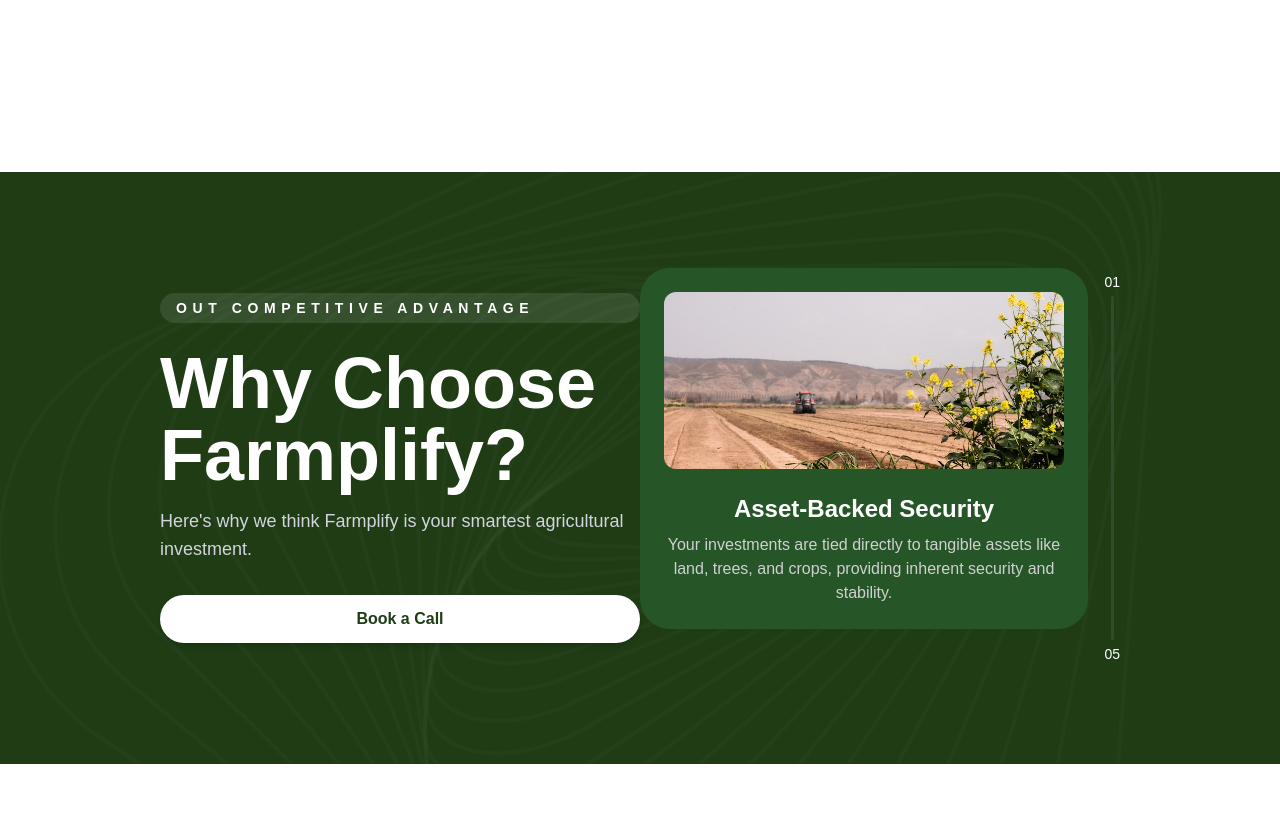
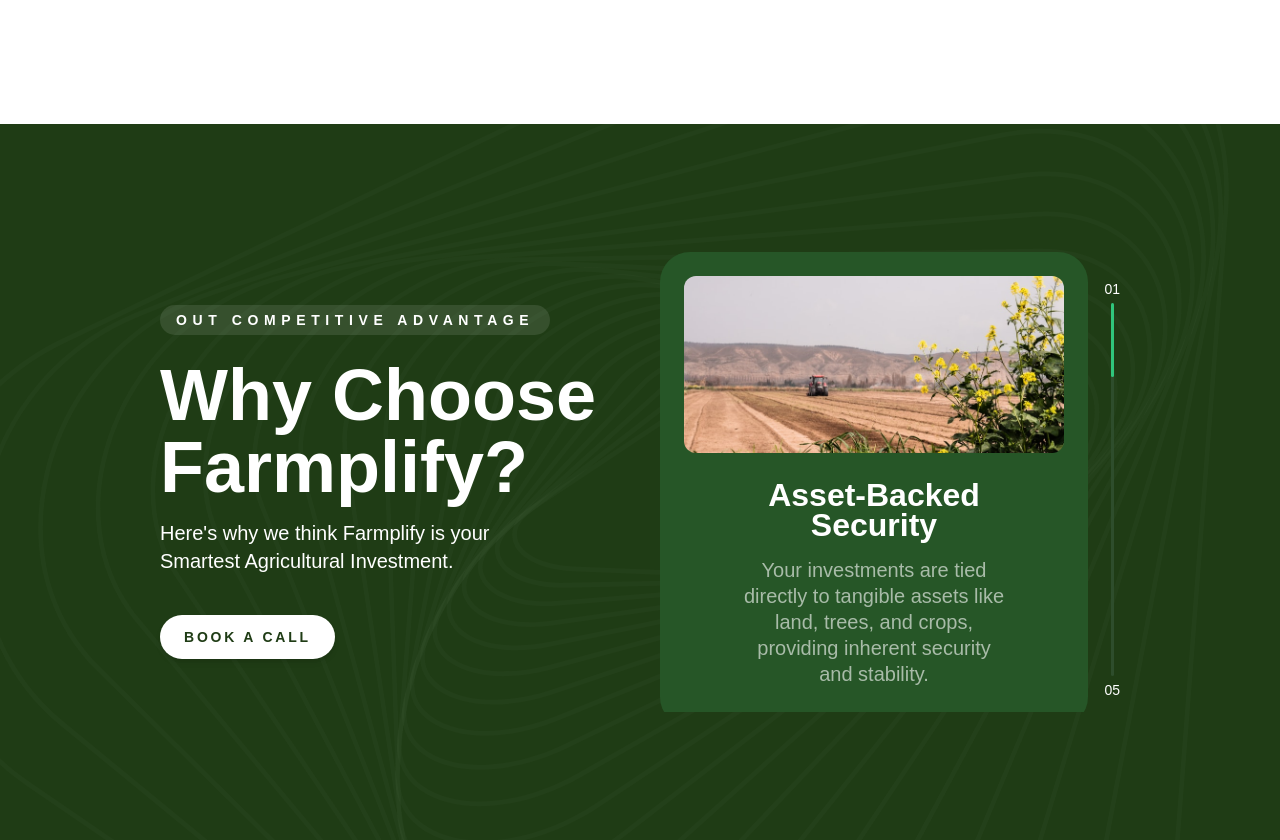
Before and after one commit to Sir-muhell/farmplify, a React (Vite) app: page / in a window 1280 px wide. Shown: the part 2960-3800 px from the top of the page. Before the commit the page ends 3724 px from the top, so only its background shows below. Built offline with nearby package versions, Linux system fonts and the light colour scheme; a web font is replaced by a local one.

Commit message:
Advatage component

```diff
--- a/src/components/Advantage.tsx
+++ b/src/components/Advantage.tsx
@@ -51,7 +51,7 @@ const Advantage = () => {
 
   return (
     <section
-      className="bg-[#1F3C15] text-white px-20 lg:px-40 py-24 gap-16 "
+      className="bg-[#1F3C15] text-white px-20 lg:px-40 py-32 gap-16 "
       style={{
         backgroundImage: `url(${Image})`,
         backgroundRepeat: "repeat",
@@ -59,60 +59,67 @@ const Advantage = () => {
         backgroundPosition: "center",
       }}
     >
-      <div className=" max-w-[1037px] mx-auto flex">
+      <div className=" max-w-[1037px] grid grid-cols-2 m-auto gap-10 items-center">
         {/* Left Static Section */}
-        <div className="w-1/2 flex flex-col justify-center">
+        <div className="">
           <div className="bg-[#FFFFFF1A] py-2 px-4 flex inline-flex rounded-full uppercase">
             <div className="section-text-2">Out competitive advantage</div>
           </div>
           <h2 className="text-7xl font-bold mt-6">Why Choose Farmplify?</h2>
-          <p className="mt-4 text-lg text-gray-300">
-            Here's why we think Farmplify is your smartest agricultural
-            investment.
+          <p className="mt-4 text-xl text-white max-w-[80%]">
+            Here's why we think Farmplify is your Smartest Agricultural
+            Investment.
           </p>
-          <button className="mt-8 bg-white text-[#1F3C15] font-semibold px-6 py-3 rounded-full shadow-md hover:scale-105 transition">
+          <button className="mt-10 bg-white text-[#1F3C15] font-semibold text-sm tracking-[0.2em] font-semibold px-6 py-3 rounded-full shadow-md hover:scale-105 transition uppercase">
             Book a Call
           </button>
         </div>
 
         {/* Right Scrollable Section */}
-        <div className="relative w-1/2 h-[400px] flex">
+        <div className="relative  h-[460px] flex">
           {/* Scrollable Cards */}
           <div
             ref={scrollRef}
-            className="overflow-y-scroll space-y-10 pr-8 pb-6"
-            style={{ scrollBehavior: "smooth", height: "100%" }}
+            className="overflow-y-scroll space-y-14 pr-8 pb-6 no-scrollbar"
+            style={{
+              scrollBehavior: "smooth",
+              height: "100%",
+              scrollbarWidth: "none",
+              msOverflowStyle: "none",
+            }}
           >
             {cards.map((card, i) => (
+              <div className="relative">
                 <div
                   key={i}
-                className="bg-[#265627] rounded-[30px] p-6 flex flex-col items-center text-center"
+                  className="bg-[#265627] rounded-[30px] p-6 flex flex-col items-center text-center pb-10"
                 >
                   <img
                     src={card.image}
                     alt={card.title}
                     className="w-full h-[177px] object-cover rounded-xl"
                   />
-                <h3 className="text-white text-2xl font-bold mt-6">
+                  <div className="max-w-[70%]">
+                    <h3 className="text-white text-[32px] leading-[93%] font-semibold mt-7">
                       {card.title}
                     </h3>
-                <p className="text-[#D0D0D0] mt-2 text-base">
+                    <p className="text-[#FFFFFF99] mt-4 text-xl leading-[130%] font-medium">
                       {card.description}
                     </p>
                   </div>
-            ))}
                 </div>
-
-          {/* Vertical Progress Indicator */}
-          <div className="absolute top-0 right-0 h-full flex flex-col items-center justify-between py-1">
+                <div className="absolute top-0 -right-8 h-full flex flex-col items-center justify-center py-1">
                   <span className="text-white text-sm">01</span>
-            <div className="relative w-[3px] bg-[#2E4D2C] rounded-full h-full mt-1 mb-1">
+                  <div className="relative w-[3px] bg-[#2E4D2C] rounded-full h-[80%] mt-1 mb-1">
                     <motion.div
                       className="absolute left-0 top-0 w-full bg-[#30C67C] rounded-full"
-                style={{ height: progressHeight }}
+                      style={{ height: `${20 * (i + 1)}%` }}
                     />
                   </div>
                   <span className="text-white text-sm">05</span>
+                </div>
+              </div>
+            ))}
           </div>
         </div>
       </div>
--- a/src/components/WhatWeDo.tsx
+++ b/src/components/WhatWeDo.tsx
@@ -29,7 +29,7 @@ const WhatWeDo = () => {
   const [activeIndex, setActiveIndex] = useState(0);
 
   return (
-    <div className="px-20 py-26 max-w-[1400px] mx-auto">
+    <div className="px-20 pt-26 max-w-[1400px] mx-auto">
       <div className="grid grid-cols-2 gap-12 items-start">
         <div>
           <div className="bg-[#30C67C1A] py-2 px-4 flex inline-flex rounded-full">
@@ -54,7 +54,7 @@ const WhatWeDo = () => {
         />
       </div>
 
-      <div className="mt-16 flex flex-col gap-10">
+      <div className="mt-16 flex flex-col gap-10 h-80">
         <div className="flex items-left gap-6 justify-between">
           {coreServices.map((item, i) => (
             <div
--- a/src/index.css
+++ b/src/index.css
@@ -22,3 +22,7 @@ body {
   letter-spacing: 0.4em; /* 40% = 0.4em */
   color: white;
 }
+
+.no-scrollbar::-webkit-scrollbar {
+  display: none; /* Chrome, Safari, Opera */
+}
```
Lines whose indentation alone changed are shown as unchanged.
